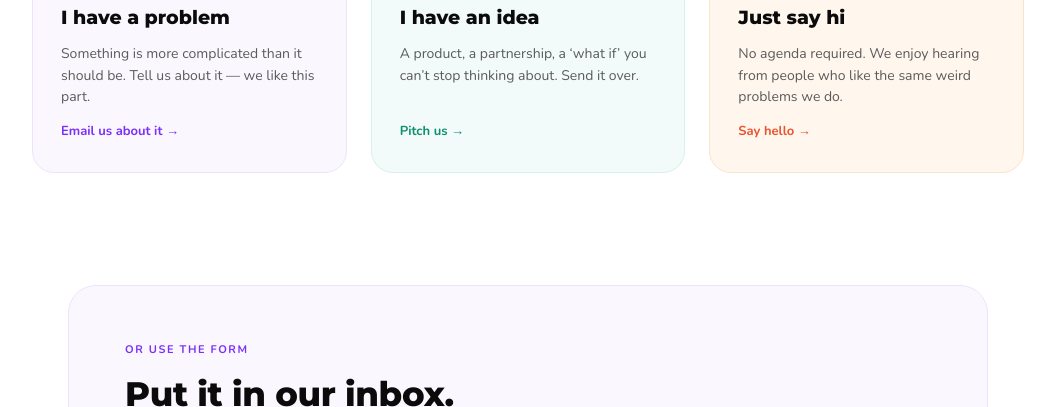
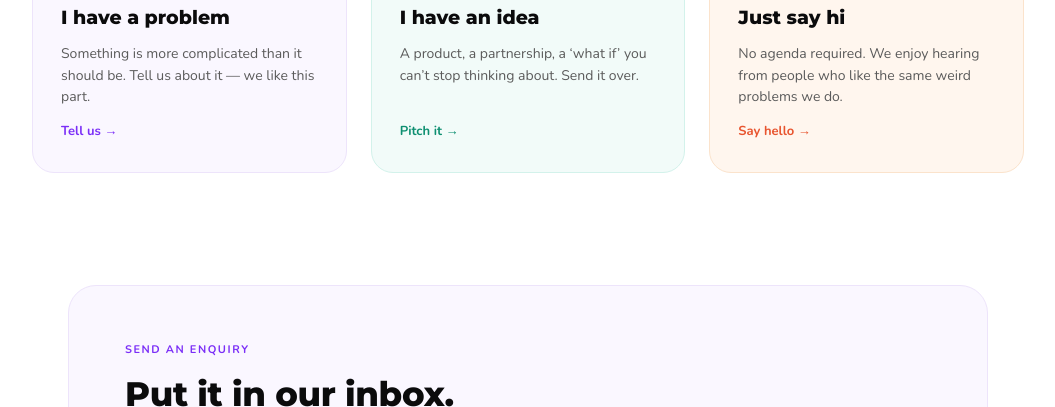
Before and after one commit to DaddysCoder/whatbit-web, a Next.js app: page /contact in a window 1280 px wide. Shown: the part 960-1367 px from the top of the page, without its empty margins (112-1167 px from the left). Built offline with nearby package versions, Linux system fonts and the light colour scheme.

Commit message:
Make contact cards use website enquiry form

```diff
--- a/components/ContactPage.tsx
+++ b/components/ContactPage.tsx
@@ -3,28 +3,28 @@
 import { useRef, useState, type FormEvent } from "react";
 import { SiteFooter } from "./SiteFooter";
 import { SiteNav } from "./SiteNav";
-import { CONTACT_EMAIL, CONTACT_MAILTO } from "@/lib/site";
+import { CONTACT_EMAIL } from "@/lib/site";
 import styles from "./ContactPage.module.css";
 
 const REASONS = [
   {
-    href: `${CONTACT_MAILTO}?subject=${encodeURIComponent("A problem worth solving")}`,
+    reason: "A problem worth solving",
     emoji: "🧩",
     title: "I have a problem",
     copy: "Something is more complicated than it should be. Tell us about it — we like this part.",
-    cta: "Email us about it →",
+    cta: "Tell us →",
     className: "problem",
   },
   {
-    href: `${CONTACT_MAILTO}?subject=${encodeURIComponent("An idea for WhatBit")}`,
+    reason: "An idea for WhatBit",
     emoji: "💡",
     title: "I have an idea",
     copy: "A product, a partnership, a ‘what if’ you can’t stop thinking about. Send it over.",
-    cta: "Pitch us →",
+    cta: "Pitch it →",
     className: "idea",
   },
   {
-    href: `${CONTACT_MAILTO}?subject=${encodeURIComponent("Hello!")}`,
+    reason: "Something else",
     emoji: "👋",
     title: "Just say hi",
     copy: "No agenda required. We enjoy hearing from people who like the same weird problems we do.",
@@ -37,6 +37,7 @@ export function ContactPage() {
   const [copyStatus, setCopyStatus] = useState("");
   const [formStatus, setFormStatus] = useState("");
   const [sending, setSending] = useState(false);
+  const [selectedReason, setSelectedReason] = useState("A problem worth solving");
   const timer = useRef<ReturnType<typeof setTimeout> | null>(null);
 
   const copyEmail = async () => {
@@ -79,6 +80,7 @@ export function ContactPage() {
       }
 
       form.reset();
+      setSelectedReason("A problem worth solving");
       setFormStatus("Sent. A real human will see it.");
     } catch {
       setFormStatus("That didn’t send. Please try again or email us directly.");
@@ -114,7 +116,8 @@ export function ContactPage() {
           {REASONS.map((r) => (
             <a
               key={r.title}
-              href={r.href}
+              href="#contact-form"
+              onClick={() => setSelectedReason(r.reason)}
               className={`${styles.card} ${
                 r.className === "problem"
                   ? styles.problem
@@ -134,7 +137,7 @@ export function ContactPage() {
 
       <section className={styles.formSection} id="contact-form">
         <div className={styles.formIntro}>
-          <div className={styles.pick}>OR USE THE FORM</div>
+          <div className={styles.pick}>SEND AN ENQUIRY</div>
           <h2 className={styles.reasonsTitle}>Put it in our inbox.</h2>
           <p>
             Name, email, reason, message. That’s it. Please don’t put passwords, API keys or sensitive client information in here.
@@ -155,7 +158,11 @@ export function ContactPage() {
 
           <label className={styles.field}>
             <span>What’s this about?</span>
-            <select name="reason" defaultValue="A problem worth solving">
+            <select
+              name="reason"
+              value={selectedReason}
+              onChange={(event) => setSelectedReason(event.target.value)}
+            >
               <option>A problem worth solving</option>
               <option>An idea for WhatBit</option>
               <option>Product support</option>
```
